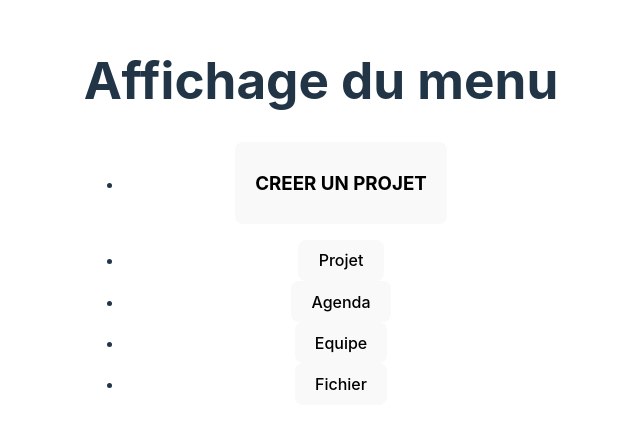
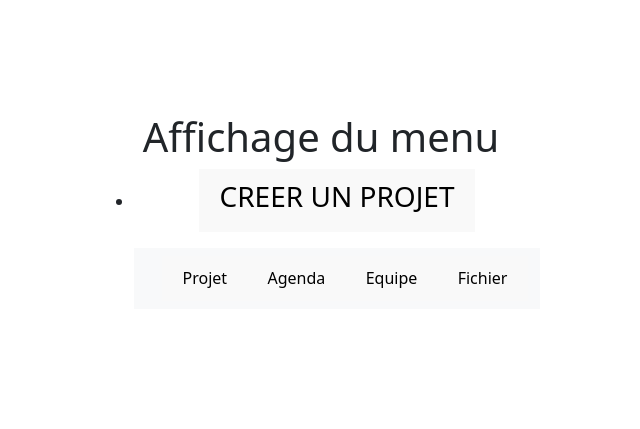
Before and after one commit to PROJWEB2-S1-2223/projet-Durand98, a React (Vite) app in the folder client/: page / in a window 1280 px wide. Shown: the part 181-610 px from the top of the page, without its empty margins (319-959 px from the left). Built offline with nearby package versions, Linux system fonts and the light colour scheme; the HTML template or start-up script is replaced by a standard one.

Commit message:
Persistance 1

```diff
--- a/client/src/App.jsx
+++ b/client/src/App.jsx
@@ -1,8 +1,13 @@
 import React, { useState } from 'react';
 import reactLogo from './assets/react.svg';
 import './App.css';
+import 'bootstrap/dist/css/bootstrap.min.css';
+import Container from 'react-bootstrap/Container';
+import Nav from 'react-bootstrap/Nav';
+import Navbar from 'react-bootstrap/Navbar';
 import Menu from './Menu';
 import Titre from './Titre';
+
 
 function App()
    {
--- a/client/src/Menu.jsx
+++ b/client/src/Menu.jsx
@@ -1,6 +1,10 @@
 import React, { useState ,useEffect} from 'react';
 import Forme from './Forme';
 import List from './List';
+import 'bootstrap/dist/css/bootstrap.min.css';
+import Container from 'react-bootstrap/Container';
+import Nav from 'react-bootstrap/Nav';
+import Navbar from 'react-bootstrap/Navbar';
 function Menu(){
   const [count, setCount] = useState('');
   const list=
@@ -47,6 +51,14 @@
     </>
     )}
     <p><strong>{count} </strong></p>
+    <>
+    <Navbar bg="light" expand="lg">
+      <Container>
+        <Navbar.Brand></Navbar.Brand>
+        <Navbar.Toggle aria-controls="basic-navbar-nav" />
+        <Navbar.Collapse id="basic-navbar-nav">
+           <Nav className="me-auto">
+
     {
       list.map(function Retour(item){
         return(
@@ -59,6 +71,12 @@
       </span>);
       })
     }
+
+     </Nav>
+     </Navbar.Collapse>
+     </Container>
+     </Navbar>
+    </>
   </ul>);
   }
 
--- /dev/null
+++ b/package.json
@@ -0,0 +1,6 @@
+{
+  "dependencies": {
+    "bootstrap": "^5.2.3",
+    "react-bootstrap": "^2.7.1"
+  }
+}
```
Also changed, not shown: 1 other file (tests, documents, lock files or other folders).
